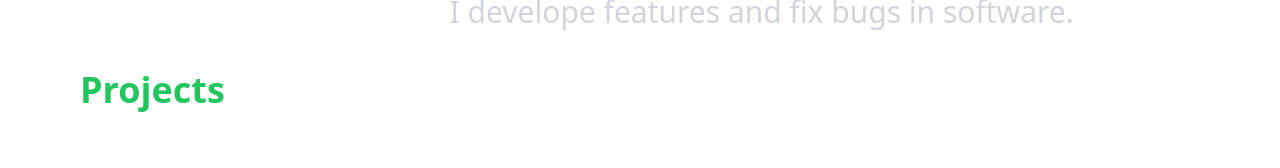
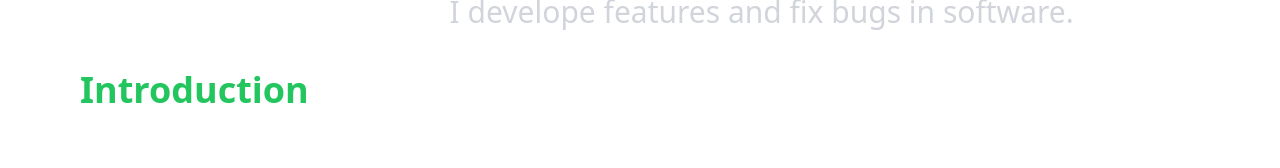
Before and after one commit to om2137/portfo, a Next.js app: page / in a window 1280 px wide. Shown: the part 282-450 px from the top of the page. Built offline with nearby package versions, Linux system fonts and the light colour scheme.

Commit message:
intro section

```diff
--- a/pages/index.tsx
+++ b/pages/index.tsx
@@ -42,6 +42,9 @@ const Home: NextPage = () => {
 
 
           <div className='flex w-full flex-1 flex-col items-left text-4xl justify-center w-100 pb-4 pt-6 '>
+            <span className='text-green-500 font-bold mx-auto sm:ml-10  pb-2 '>Introduction</span>
+              <p className='text-white text-2xl ml-12 pb-5'>introduction paragraph Professional information.</p>
+
             <span className='text-green-500 font-bold mx-auto sm:ml-10 pb-2'>Projects</span>
             <p className='text-white text-xl ml-12 py-5'>These are the projects I have made.</p>
             <div className='flex content-center justify-center pb-10 sm:hidden'>
@@ -114,6 +117,7 @@ const Home: NextPage = () => {
             <span className='text-green-500 font-bold mx-auto sm:ml-10  pb-2 '>Skill</span>
             <p className='text-white text-2xl ml-12 pb-5'>tech stack, devops, languages and non technical skills</p>
             <span className='text-green-500 font-bold mx-auto sm:ml-10  pb-2 '>Blogs</span>
+            <p className='text-white text-2xl ml-12 pb-5'>blogs and newsletter</p>
 
           </div>
 
```
